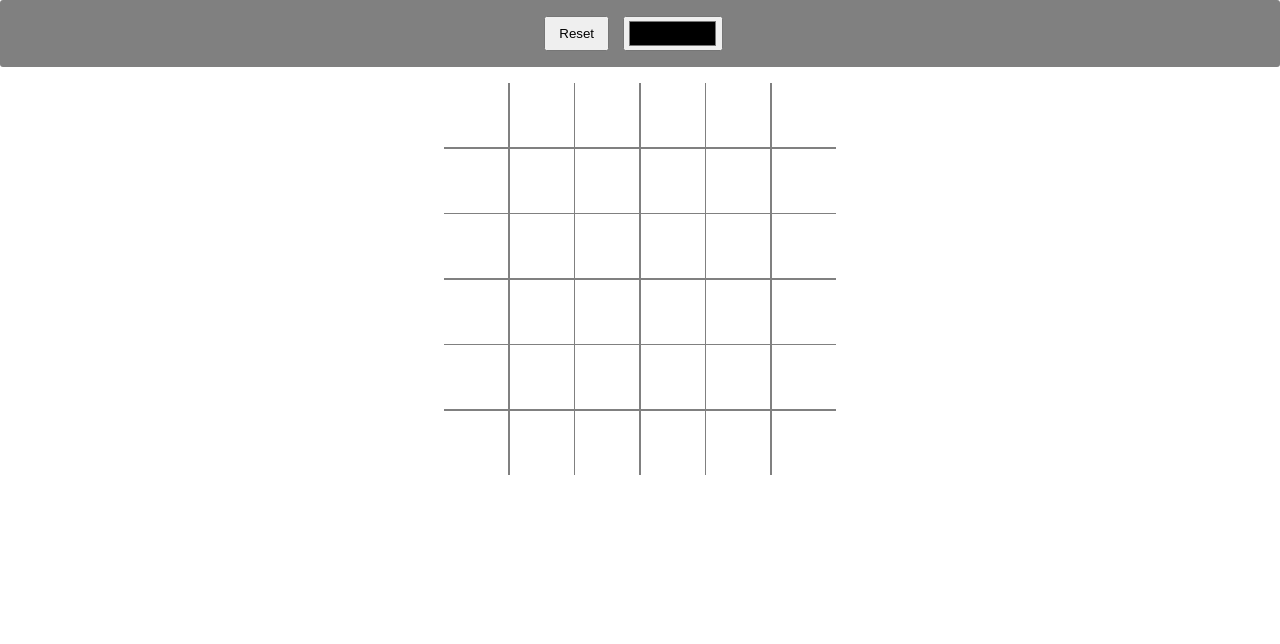
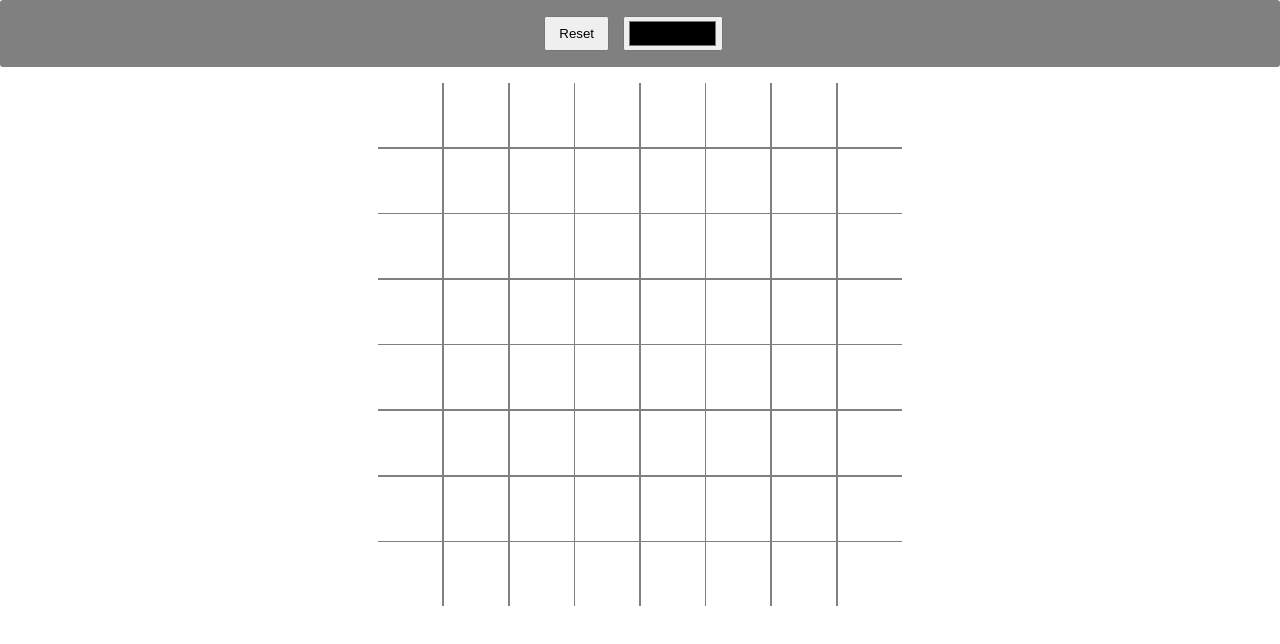
Before and after one commit to ashetonsm/pixel-canvas, a Vue app: page / in a window 1280 px wide. Shown: the top 644 px of the page. Built offline with nearby package versions, Linux system fonts and the light colour scheme; the HTML template or start-up script is replaced by a standard one.

Commit message:
Added min pixel width to prevent stretching. Changed pixel number.

```diff
--- a/src/App.vue
+++ b/src/App.vue
@@ -16,7 +16,7 @@ function resetPixels() {
   </div>
 <div class="container">
   <div class="grid">
-    <Canvas :size="36"></Canvas>
+    <Canvas :size="64"></Canvas>
   </div>
   </div>
 </template>
--- a/src/Pixel.vue
+++ b/src/Pixel.vue
@@ -18,7 +18,12 @@ onMounted(() => {
 
     if (pixelRef.value) {
         pixelRef.value.addEventListener('click', function() {
-            pixelRef.value!.style.backgroundColor = 'black'
+            let initialColor = pixelRef.value!.style.backgroundColor
+            if (initialColor == 'black') {
+                pixelRef.value!.style.removeProperty("background-color")
+            } else {
+                pixelRef.value!.style.backgroundColor = 'black'
+            }
         })
         pixelRef.value.addEventListener('mouseover', function() {
             let initialColor = pixelRef.value!.style.backgroundColor
--- a/src/assets/style.css
+++ b/src/assets/style.css
@@ -51,18 +51,19 @@ button, input {
 .grid {
     background-color: gray;
     display: grid;
-    grid-template-columns: repeat(6, 1fr);
+    grid-template-columns: repeat(8, 1fr);
     grid-auto-rows: auto;
     grid-gap: 0.1em;
 }
 
 .pixel {
     background-color: white;
+    max-width: 108px;
     width: 5vw;
-    max-width: 108px;
+    min-width: 36px;
+    max-height: 108px;
     height: 5vw;
     min-height: 36px;
-    max-height: 108px;
     justify-content: center;
     align-items: center;
 }
```
